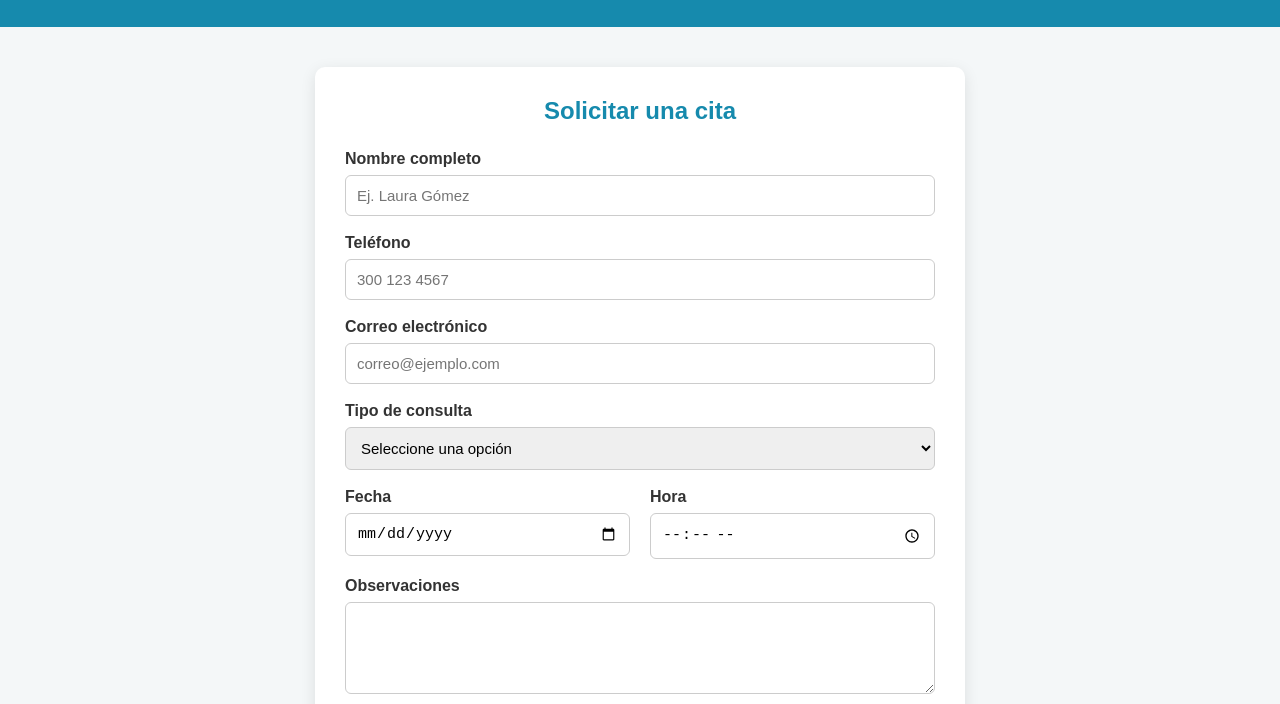
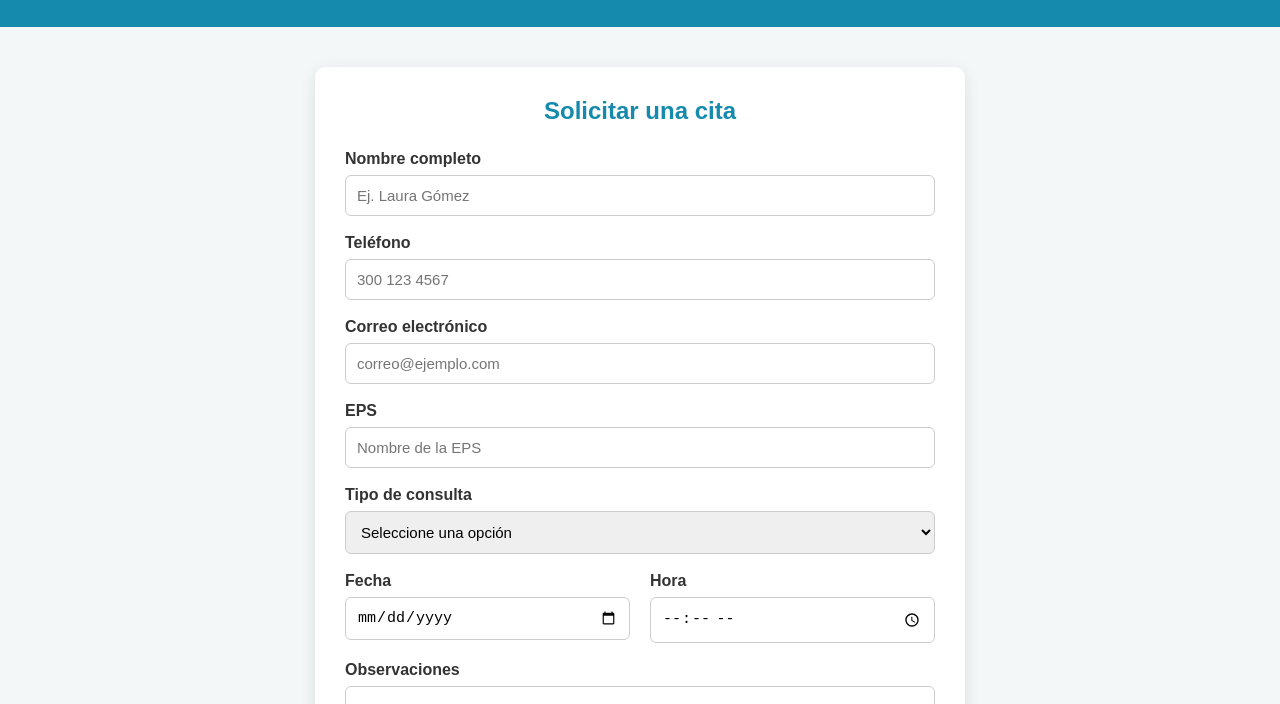
Before and after one commit to NelsonCT786/mi_proyecto_web, a plain HTML site: page index.html in a window 1280 px wide. Shown: the part 96-800 px from the top of the page. Drawn offline with Linux system fonts and the light colour scheme.

Commit message:
actualizando formulario de reservas

```diff
--- a/index.html
+++ b/index.html
@@ -53,6 +53,18 @@
                         placeholder="correo@ejemplo.com"
                         required>
                 </div>
+
+
+                <div class="grupo">
+                    <label for="eps">EPS</label>
+                    <input
+                        type="text"
+                        id="eps"
+                        name="eps"
+                        placeholder="Nombre de la EPS"
+                        required>
+                </div>
+
 
                 <div class="grupo">
                     <label for="servicio">Tipo de consulta</label>
```
